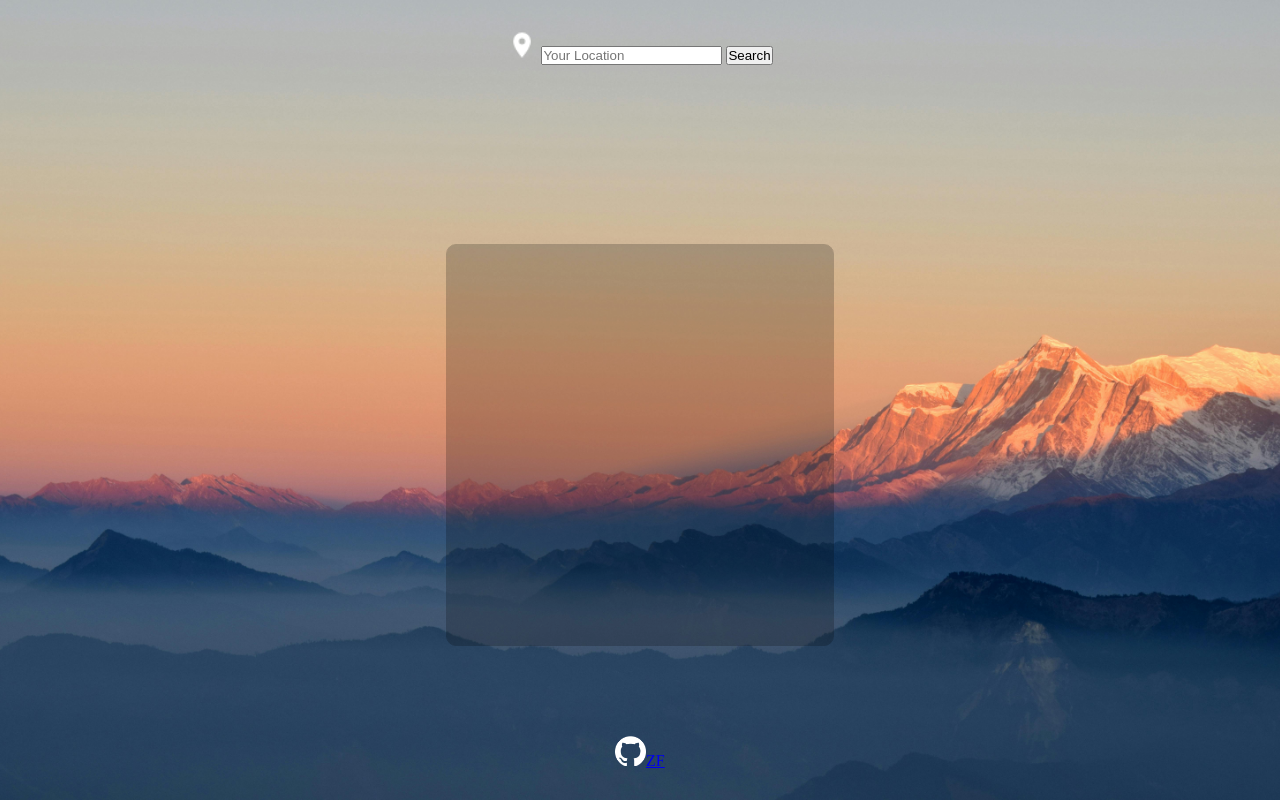
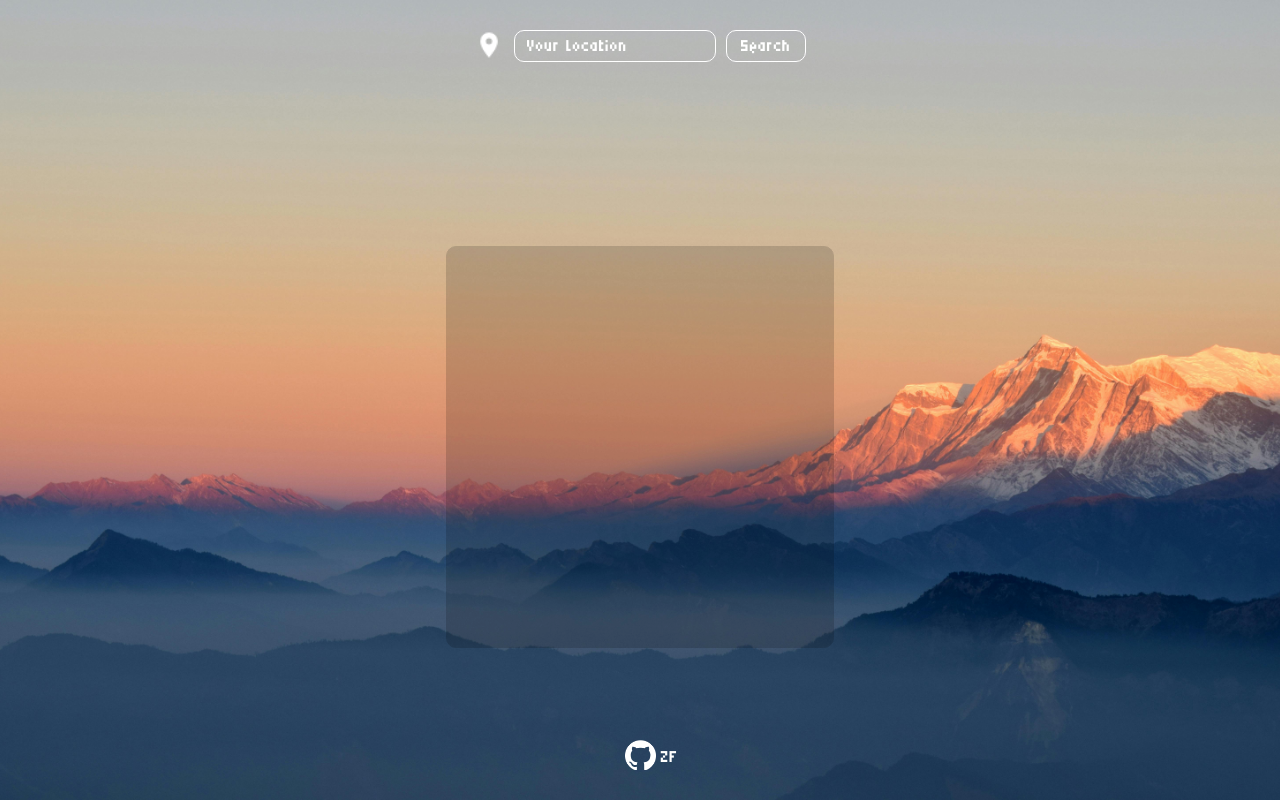
Before and after one commit to woonzf/odin-weather-app, a website built with webpack: page dist/index.html in a window 1280 px wide. Built offline with Linux system fonts and the light colour scheme; no server answers.

Commit message:
Add styles to Search and Footer

```diff
--- a/src/index.js
+++ b/src/index.js
@@ -13,7 +13,7 @@ const page = (() => {
     }
 
     function _getWeatherAPI() {
-        fetch ("https://api.weatherapi.com/v1/forecast.json?key=762bb06944f34a6082b34316241001&days=3&q=malaysia", {mode: 'cors'})
+        fetch ("https://api.weatherapi.com/v1/forecast.json?key=762bb06944f34a6082b34316241001&days=3&q=Johor Bahru", {mode: 'cors'})
             .then(function(response) {
                 return response.json();
             })
--- a/src/style.css
+++ b/src/style.css
@@ -1,6 +1,15 @@
+@font-face {
+    font-family: "Micro 5";
+    src: url(./font/Micro5-Regular.ttf) format("truetype");
+    font-weight: 400;
+    font-style: normal;
+}
+
 * {
     margin: 0;
     padding: 0;
+    font-family: "Micro 5";
+    font-size: 24px;
 }
 
 body {
@@ -17,9 +26,48 @@ body {
     background-position: center;
 }
 
+a {
+    text-decoration: none;
+}
+
+#search > form {
+    display: flex;
+    justify-content: center;
+    gap: 10px;
+}
+
+#location {
+    height: 30px;
+    width: 200px;
+    border-radius: 10px;
+    border: 1px solid white;
+    text-indent: 12px;
+    outline: none;
+    background-color: transparent;
+    color: white;
+}
+
+#location::placeholder {
+    color: white;
+}
+
+#location:hover,
+#location:focus,
+#submit-location:hover {
+    box-shadow: 1px 1px 10px grey;
+}
+
+#submit-location {
+    width: 80px;
+    border-radius: 10px;
+    border: 1px solid white;
+    background-color: transparent;
+    color: white;
+}
+
 .bg-info {
     background-color: black;
-    opacity: 20%;
+    opacity: 15%;
 }
 
 #forecast {
@@ -44,6 +92,24 @@ body {
     border-radius: 10px;
 }
 
+#footer > a {
+    width: 30px;
+    border-radius: 15px;
+    color: white;
+    display: flex;
+    align-items: center;
+    gap: 5px;
+}
+
+#footer > a > span {
+    margin-top: 4px;
+}
+
+#footer > a:hover {
+    box-shadow: 1px 1px 10px white;
+    text-shadow: 1px 1px 10px white;
+}
+
 /* Image */
 #icon-location,
 #icon-github {
```
Also changed, not shown: dist/bundle.js, dist/e2dd767cdcb98d23917f.ttf (added), dist/index.html, src/font/Micro5-Regular.ttf (added).
